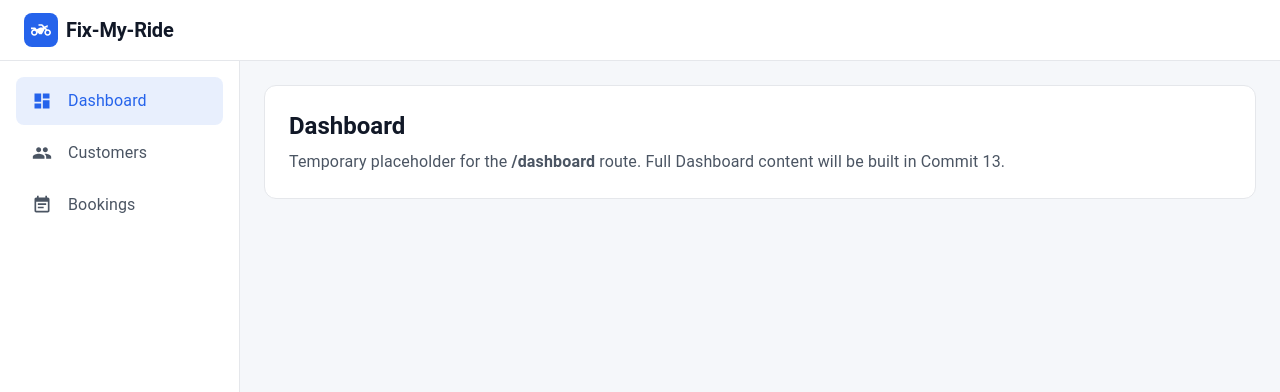
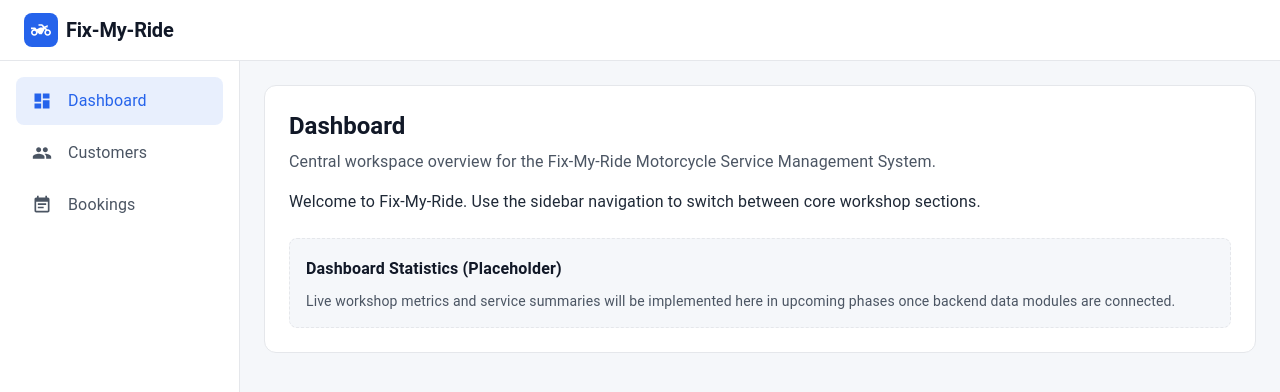
Before and after one commit to KarthickJack/fix_my_ride, a React (Vite) app in the folder frontend/: page /dashboard in a window 1280 px wide. Shown: the top 392 px of the page. Built offline with nearby package versions, Linux system fonts and the light colour scheme.

Commit message:
feat(frontend): create initial application pages

```diff
--- /dev/null
+++ b/frontend/src/pages/Bookings/BookingsPage.css
@@ -0,0 +1,44 @@
+.bookings-page {
+  width: 100%;
+}
+
+.bookings-page-card.MuiPaper-root {
+  background-color: var(--color-surface);
+  border: 1px solid var(--color-border);
+  border-radius: var(--radius-lg);
+  padding: var(--spacing-lg);
+}
+
+.bookings-page-title.MuiTypography-root {
+  font-weight: var(--font-weight-bold);
+  color: var(--color-text-heading);
+  margin-bottom: var(--spacing-sm);
+}
+
+.bookings-page-description.MuiTypography-root {
+  color: var(--color-text-secondary);
+  margin-bottom: var(--spacing-lg);
+}
+
+.bookings-page-empty-state {
+  background-color: var(--color-bg);
+  border: 1px dashed var(--color-border);
+  border-radius: var(--radius-md);
+  padding: var(--spacing-md);
+}
+
+.bookings-page-empty-title.MuiTypography-root {
+  font-weight: var(--font-weight-semibold);
+  color: var(--color-text-primary);
+  margin-bottom: var(--spacing-sm);
+}
+
+.bookings-page-empty-text.MuiTypography-root {
+  color: var(--color-text-secondary);
+}
+
+@media (max-width: 768px) {
+  .bookings-page-card.MuiPaper-root {
+    padding: var(--spacing-md);
+  }
+}
--- /dev/null
+++ b/frontend/src/pages/Bookings/BookingsPage.jsx
@@ -0,0 +1,36 @@
+import Box from '@mui/material/Box';
+import Paper from '@mui/material/Paper';
+import Typography from '@mui/material/Typography';
+import './BookingsPage.css';
+
+function BookingsPage() {
+  return (
+    <Box className="bookings-page">
+      <Paper elevation={0} className="bookings-page-card">
+        <Typography variant="h5" component="h1" className="bookings-page-title">
+          Bookings
+        </Typography>
+        <Typography variant="body1" className="bookings-page-description">
+          Track motorcycle service appointments, scheduled drop-offs, and
+          workshop service requests in Fix-My-Ride.
+        </Typography>
+
+        <Box className="bookings-page-empty-state">
+          <Typography
+            variant="subtitle1"
+            component="h2"
+            className="bookings-page-empty-title"
+          >
+            No service bookings available yet.
+          </Typography>
+          <Typography variant="body2" className="bookings-page-empty-text">
+            Booking scheduling and management features will be implemented in
+            later phases.
+          </Typography>
+        </Box>
+      </Paper>
+    </Box>
+  );
+}
+
+export default BookingsPage;
--- /dev/null
+++ b/frontend/src/pages/Customers/CustomersPage.css
@@ -0,0 +1,44 @@
+.customers-page {
+  width: 100%;
+}
+
+.customers-page-card.MuiPaper-root {
+  background-color: var(--color-surface);
+  border: 1px solid var(--color-border);
+  border-radius: var(--radius-lg);
+  padding: var(--spacing-lg);
+}
+
+.customers-page-title.MuiTypography-root {
+  font-weight: var(--font-weight-bold);
+  color: var(--color-text-heading);
+  margin-bottom: var(--spacing-sm);
+}
+
+.customers-page-description.MuiTypography-root {
+  color: var(--color-text-secondary);
+  margin-bottom: var(--spacing-lg);
+}
+
+.customers-page-empty-state {
+  background-color: var(--color-bg);
+  border: 1px dashed var(--color-border);
+  border-radius: var(--radius-md);
+  padding: var(--spacing-md);
+}
+
+.customers-page-empty-title.MuiTypography-root {
+  font-weight: var(--font-weight-semibold);
+  color: var(--color-text-primary);
+  margin-bottom: var(--spacing-sm);
+}
+
+.customers-page-empty-text.MuiTypography-root {
+  color: var(--color-text-secondary);
+}
+
+@media (max-width: 768px) {
+  .customers-page-card.MuiPaper-root {
+    padding: var(--spacing-md);
+  }
+}
--- /dev/null
+++ b/frontend/src/pages/Customers/CustomersPage.jsx
@@ -0,0 +1,36 @@
+import Box from '@mui/material/Box';
+import Paper from '@mui/material/Paper';
+import Typography from '@mui/material/Typography';
+import './CustomersPage.css';
+
+function CustomersPage() {
+  return (
+    <Box className="customers-page">
+      <Paper elevation={0} className="customers-page-card">
+        <Typography variant="h5" component="h1" className="customers-page-title">
+          Customers
+        </Typography>
+        <Typography variant="body1" className="customers-page-description">
+          Manage motorcycle owners, contact details, and associated service
+          profiles in Fix-My-Ride.
+        </Typography>
+
+        <Box className="customers-page-empty-state">
+          <Typography
+            variant="subtitle1"
+            component="h2"
+            className="customers-page-empty-title"
+          >
+            No customer records available yet.
+          </Typography>
+          <Typography variant="body2" className="customers-page-empty-text">
+            Customer registration and management features will be implemented
+            in later phases.
+          </Typography>
+        </Box>
+      </Paper>
+    </Box>
+  );
+}
+
+export default CustomersPage;
--- /dev/null
+++ b/frontend/src/pages/Dashboard/DashboardPage.css
@@ -0,0 +1,49 @@
+.dashboard-page {
+  width: 100%;
+}
+
+.dashboard-page-card.MuiPaper-root {
+  background-color: var(--color-surface);
+  border: 1px solid var(--color-border);
+  border-radius: var(--radius-lg);
+  padding: var(--spacing-lg);
+}
+
+.dashboard-page-title.MuiTypography-root {
+  font-weight: var(--font-weight-bold);
+  color: var(--color-text-heading);
+  margin-bottom: var(--spacing-sm);
+}
+
+.dashboard-page-description.MuiTypography-root {
+  color: var(--color-text-secondary);
+  margin-bottom: var(--spacing-md);
+}
+
+.dashboard-page-welcome.MuiTypography-root {
+  color: var(--color-text-primary);
+  margin-bottom: var(--spacing-lg);
+}
+
+.dashboard-page-placeholder {
+  background-color: var(--color-bg);
+  border: 1px dashed var(--color-border);
+  border-radius: var(--radius-md);
+  padding: var(--spacing-md);
+}
+
+.dashboard-page-placeholder-title.MuiTypography-root {
+  font-weight: var(--font-weight-semibold);
+  color: var(--color-text-heading);
+  margin-bottom: var(--spacing-sm);
+}
+
+.dashboard-page-placeholder-text.MuiTypography-root {
+  color: var(--color-text-secondary);
+}
+
+@media (max-width: 768px) {
+  .dashboard-page-card.MuiPaper-root {
+    padding: var(--spacing-md);
+  }
+}
--- /dev/null
+++ b/frontend/src/pages/Dashboard/DashboardPage.jsx
@@ -0,0 +1,43 @@
+import Box from '@mui/material/Box';
+import Paper from '@mui/material/Paper';
+import Typography from '@mui/material/Typography';
+import './DashboardPage.css';
+
+function DashboardPage() {
+  return (
+    <Box className="dashboard-page">
+      <Paper elevation={0} className="dashboard-page-card">
+        <Typography variant="h5" component="h1" className="dashboard-page-title">
+          Dashboard
+        </Typography>
+        <Typography variant="body1" className="dashboard-page-description">
+          Central workspace overview for the Fix-My-Ride Motorcycle Service
+          Management System.
+        </Typography>
+        <Typography variant="body1" className="dashboard-page-welcome">
+          Welcome to Fix-My-Ride. Use the sidebar navigation to switch between
+          core workshop sections.
+        </Typography>
+
+        <Box className="dashboard-page-placeholder">
+          <Typography
+            variant="subtitle1"
+            component="h2"
+            className="dashboard-page-placeholder-title"
+          >
+            Dashboard Statistics (Placeholder)
+          </Typography>
+          <Typography
+            variant="body2"
+            className="dashboard-page-placeholder-text"
+          >
+            Live workshop metrics and service summaries will be implemented
+            here in upcoming phases once backend data modules are connected.
+          </Typography>
+        </Box>
+      </Paper>
+    </Box>
+  );
+}
+
+export default DashboardPage;
--- a/frontend/src/routes/AppRoutes.jsx
+++ b/frontend/src/routes/AppRoutes.jsx
@@ -4,51 +4,15 @@ import Typography from '@mui/material/Typography';
 import Button from '@mui/material/Button';
 import Box from '@mui/material/Box';
 import MainLayout from '../layouts/MainLayout.jsx';
+import DashboardPage from '../pages/Dashboard/DashboardPage.jsx';
+import CustomersPage from '../pages/Customers/CustomersPage.jsx';
+import BookingsPage from '../pages/Bookings/BookingsPage.jsx';
 
 function LayoutWrapper() {
   return (
     <MainLayout>
       <Outlet />
     </MainLayout>
-  );
-}
-
-function DashboardPlaceholder() {
-  return (
-    <Paper elevation={0} sx={{ p: 3, border: '1px solid var(--color-border)', borderRadius: 'var(--radius-lg)' }}>
-      <Typography variant="h5" component="h1" gutterBottom sx={{ fontWeight: 'var(--font-weight-bold)', color: 'var(--color-text-heading)' }}>
-        Dashboard
-      </Typography>
-      <Typography variant="body1" sx={{ color: 'var(--color-text-secondary)' }}>
-        Temporary placeholder for the <strong>/dashboard</strong> route. Full Dashboard content will be built in Commit 13.
-      </Typography>
-    </Paper>
-  );
-}
-
-function CustomersPlaceholder() {
-  return (
-    <Paper elevation={0} sx={{ p: 3, border: '1px solid var(--color-border)', borderRadius: 'var(--radius-lg)' }}>
-      <Typography variant="h5" component="h1" gutterBottom sx={{ fontWeight: 'var(--font-weight-bold)', color: 'var(--color-text-heading)' }}>
-        Customers
-      </Typography>
-      <Typography variant="body1" sx={{ color: 'var(--color-text-secondary)' }}>
-        Temporary placeholder for the <strong>/customers</strong> route. Full Customers page will be built in Commit 13.
-      </Typography>
-    </Paper>
-  );
-}
-
-function BookingsPlaceholder() {
-  return (
-    <Paper elevation={0} sx={{ p: 3, border: '1px solid var(--color-border)', borderRadius: 'var(--radius-lg)' }}>
-      <Typography variant="h5" component="h1" gutterBottom sx={{ fontWeight: 'var(--font-weight-bold)', color: 'var(--color-text-heading)' }}>
-        Bookings
-      </Typography>
-      <Typography variant="body1" sx={{ color: 'var(--color-text-secondary)' }}>
-        Temporary placeholder for the <strong>/bookings</strong> route. Full Bookings page will be built in Commit 13.
-      </Typography>
-    </Paper>
   );
 }
 
@@ -75,9 +39,9 @@ function AppRoutes() {
     <Routes>
       <Route path="/" element={<Navigate to="/dashboard" replace />} />
       <Route element={<LayoutWrapper />}>
-        <Route path="/dashboard" element={<DashboardPlaceholder />} />
-        <Route path="/customers" element={<CustomersPlaceholder />} />
-        <Route path="/bookings" element={<BookingsPlaceholder />} />
+        <Route path="/dashboard" element={<DashboardPage />} />
+        <Route path="/customers" element={<CustomersPage />} />
+        <Route path="/bookings" element={<BookingsPage />} />
         <Route path="*" element={<NotFoundPage />} />
       </Route>
     </Routes>
```
Also changed, not shown: 2 other files (tests, documents, lock files or other folders).
